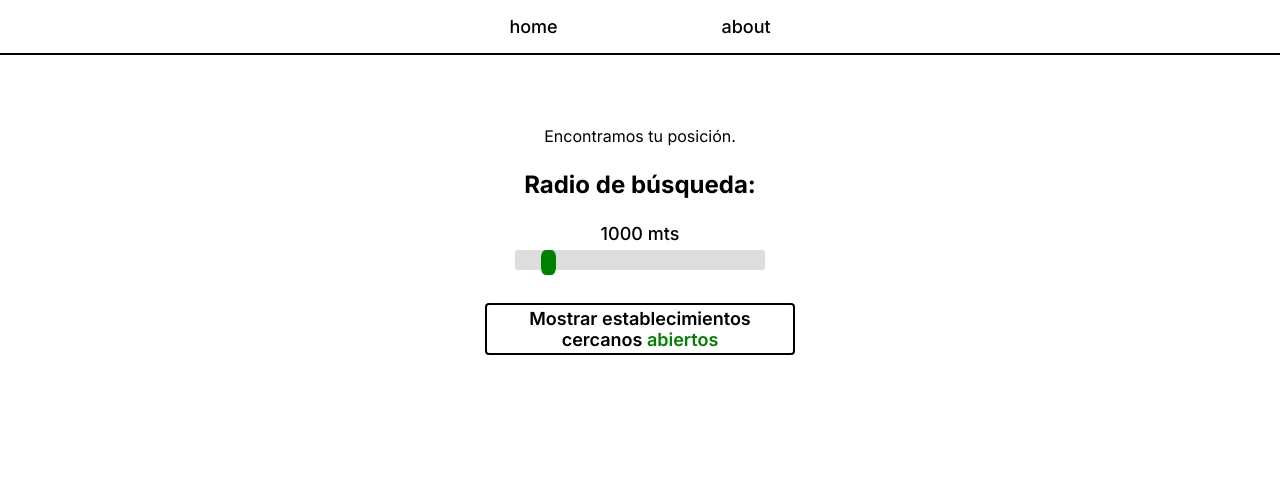
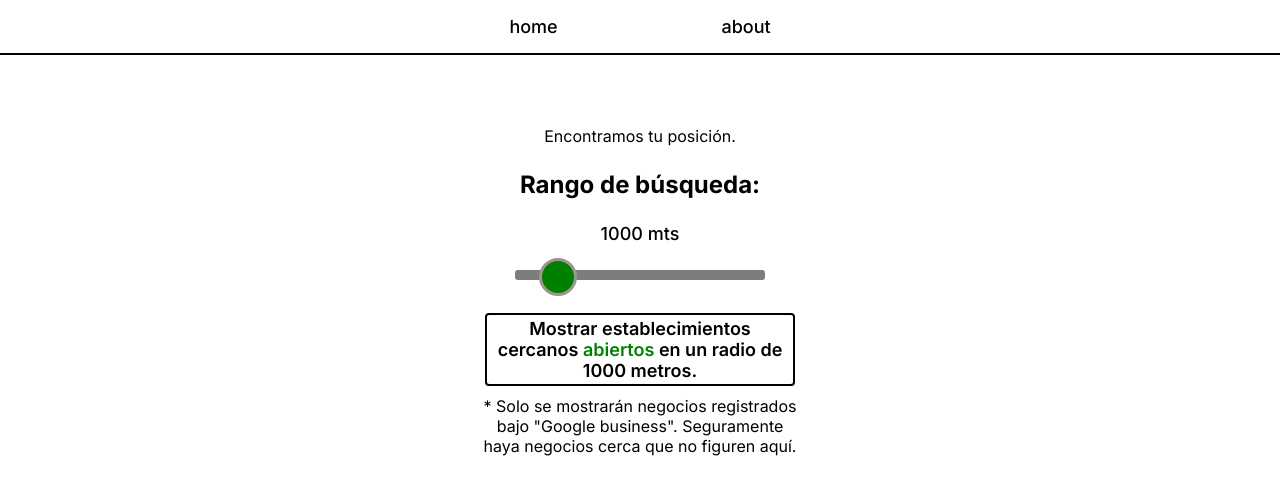
Before and after one commit to jinitsuga/Manejate, a Next.js app: page /position in a window 1280 px wide. Shown: the top 494 px of the page. Built offline with nearby package versions, Linux system fonts and the light colour scheme; no server answers.

Commit message:
finished styling slider, added disclaimer text and more styles

```diff
--- a/app/page.module.css
+++ b/app/page.module.css
@@ -49,6 +49,7 @@
   padding: 3px;
   margin: 4px;
   max-width: 300px;
+  margin-bottom: 10px;
 }
 
 .regularBtn:hover {
@@ -89,3 +90,7 @@
   align-items: center;
   padding-left: 0;
 }
+.shownDisclaimer {
+  max-width: 325px;
+  font-size: 16px;
+}
--- a/app/position/[nearby]/page.tsx
+++ b/app/position/[nearby]/page.tsx
@@ -25,8 +25,8 @@ export default async function Places({ params }: any) {
     <Layout>
       <div style={{ textAlign: "center" }}>
         <h2 style={{ maxWidth: "275px" }}>
-          Lo que hay abierto cerca en{" "}
-          <strong style={{ color: "green" }}>{locationName}</strong> :
+          Lo que hay abierto cerca de ti en
+          <strong style={{ color: "green" }}> {locationName}</strong>:
         </h2>
         <PlacesContainer places={openPlaces} origin={{ lat, lng: long }} />
       </div>
--- a/app/position/page.tsx
+++ b/app/position/page.tsx
@@ -53,8 +53,13 @@ export default function Position() {
               href={`/position/${position.coords.lat}~${position.coords.long}~1000`}
             >
               Mostrar establecimientos cercanos{" "}
-              <span className={styles.emphasis}>abiertos</span>
+              <span className={styles.emphasis}>abiertos </span>
+              en un radio de {radius} metros.
             </Link>
+            <span className={styles.shownDisclaimer}>
+              * Solo se mostrarán negocios registrados bajo "Google business".
+              Seguramente haya negocios cerca que no figuren aquí.
+            </span>
           </div>
         ) : (
           <div>Posicionándote...</div>
--- a/components/slider.module.css
+++ b/components/slider.module.css
@@ -5,6 +5,7 @@
 .radiusNumber {
   font-size: 18px;
   font-weight: 500;
+  margin-bottom: 20px;
 }
 
 .slider {
@@ -15,23 +16,23 @@
 }
 
 .slider::-webkit-slider-runnable-track {
-  height: 20px;
-  background: #ddd;
+  background: #7d7d7d;
   border: none;
   border-radius: 3px;
+  width: 250px;
+  height: 10px;
 }
 .slider::-webkit-slider-thumb {
   -webkit-appearance: none;
   border: none;
-  height: 25px;
-  width: 15px;
-  border-radius: 30%;
+  height: 38px;
+  width: 38px;
+  border-radius: 50%;
+  border: solid 3px;
   background: green;
+  margin-top: -12px;
 }
+
 .slider::-ms-track {
   width: 275px;
 }
-
-.slider:active {
-  outline: solid 4px;
-}
--- a/components/slider.tsx
+++ b/components/slider.tsx
@@ -9,7 +9,7 @@ type SliderType = {
 export default function Slider({ setRadius, radius }: SliderType) {
   return (
     <>
-      <h3 className={styles.sliderTitle}>Radio de búsqueda:</h3>
+      <h3 className={styles.sliderTitle}>Rango de búsqueda:</h3>
       <span className={styles.radiusNumber}>{radius} mts</span>
       <input
         className={styles.slider}
```
